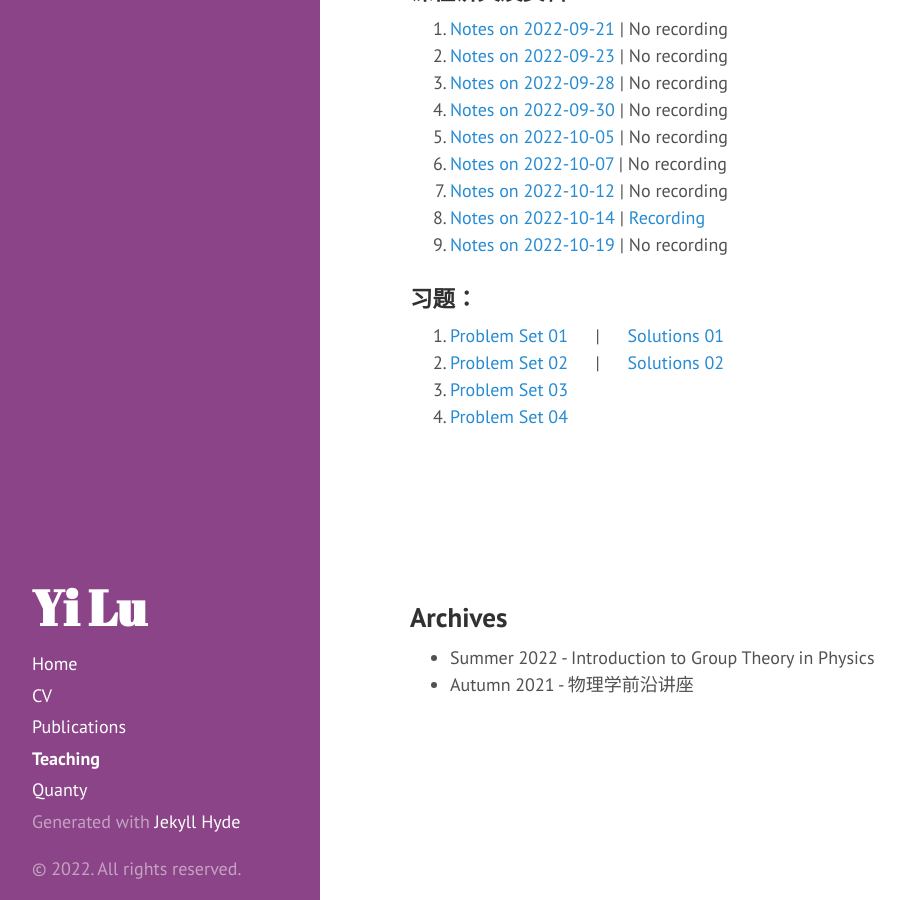
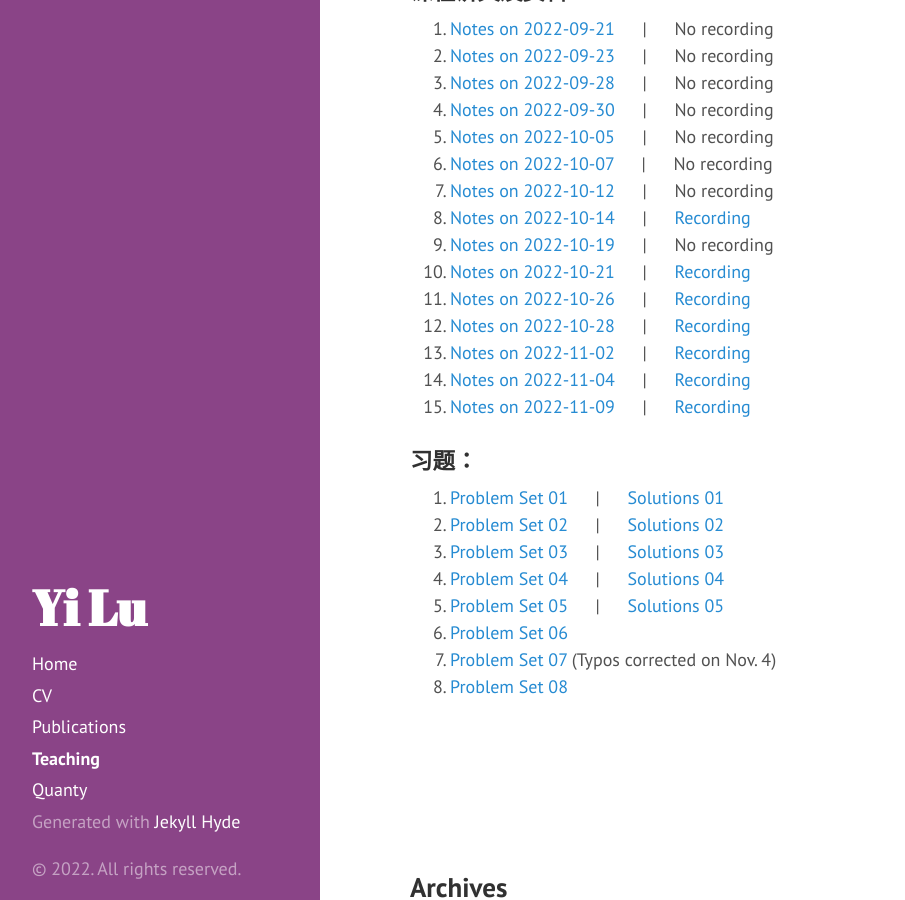
Before and after one commit to yilu/personal_site, a Jekyll site: the page built from teaching.md, in a window 1280 px wide and 900 px high, scrolled down 723 px. Shown: the whole window, without its empty margins (4-909 px from the left). Built offline with Jekyll 4.4.1, drawn with Linux system fonts in a browser that asks for light colours.

Commit message:
Updates.

```diff
--- a/teaching.md
+++ b/teaching.md
@@ -24,21 +24,31 @@ title: Teaching
   - 陈金全（南京大学），《群表示论的新途径》，上海科学技术出版社，1984
 
 ### 课程讲义及资料：
-  1. [Notes on 2022-09-21]({{ site.url }}/teaching/AS2022/GT/notes/2022-09-21.pdf) \|  No recording
-  2. [Notes on 2022-09-23]({{ site.url }}/teaching/AS2022/GT/notes/2022-09-23.pdf) \|  No recording
-  3. [Notes on 2022-09-28]({{ site.url }}/teaching/AS2022/GT/notes/2022-09-28.pdf) \|  No recording
-  4. [Notes on 2022-09-30]({{ site.url }}/teaching/AS2022/GT/notes/2022-09-30.pdf) \|  No recording
-  5. [Notes on 2022-10-05]({{ site.url }}/teaching/AS2022/GT/notes/2022-10-05.pdf) \|  No recording
-  6. [Notes on 2022-10-07]({{ site.url }}/teaching/AS2022/GT/notes/2022-10-07.pdf) \|  No recording
-  7. [Notes on 2022-10-12]({{ site.url }}/teaching/AS2022/GT/notes/2022-10-12.pdf) \|  No recording
-  8. [Notes on 2022-10-14]({{ site.url }}/teaching/AS2022/GT/notes/2022-10-14.pdf) \| [Recording](https://meeting.tencent.com/v2/cloud-record/share?id=97fc785c-d21c-4ab7-9a63-aca0b9031910&from=3)
-  9. [Notes on 2022-10-19]({{ site.url }}/teaching/AS2022/GT/notes/2022-10-19.pdf) \|  No recording
+   1. [Notes on 2022-09-21]({{ site.url }}/teaching/AS2022/GT/notes/2022-09-21.pdf) &emsp; \| &emsp; No recording
+   2. [Notes on 2022-09-23]({{ site.url }}/teaching/AS2022/GT/notes/2022-09-23.pdf) &emsp; \| &emsp; No recording
+   3. [Notes on 2022-09-28]({{ site.url }}/teaching/AS2022/GT/notes/2022-09-28.pdf) &emsp; \| &emsp; No recording
+   4. [Notes on 2022-09-30]({{ site.url }}/teaching/AS2022/GT/notes/2022-09-30.pdf) &emsp; \| &emsp; No recording
+   5. [Notes on 2022-10-05]({{ site.url }}/teaching/AS2022/GT/notes/2022-10-05.pdf) &emsp; \| &emsp; No recording
+   6. [Notes on 2022-10-07]({{ site.url }}/teaching/AS2022/GT/notes/2022-10-07.pdf) &emsp; \| &emsp; No recording
+   7. [Notes on 2022-10-12]({{ site.url }}/teaching/AS2022/GT/notes/2022-10-12.pdf) &emsp; \| &emsp; No recording
+   8. [Notes on 2022-10-14]({{ site.url }}/teaching/AS2022/GT/notes/2022-10-14.pdf) &emsp; \| &emsp; [Recording](https://meeting.tencent.com/v2/cloud-record/share?id=97fc785c-d21c-4ab7-9a63-aca0b9031910&from=3)
+   9. [Notes on 2022-10-19]({{ site.url }}/teaching/AS2022/GT/notes/2022-10-19.pdf) &emsp; \| &emsp; No recording
+  10. [Notes on 2022-10-21]({{ site.url }}/teaching/AS2022/GT/notes/2022-10-21.pdf) &emsp; \| &emsp; [Recording](https://meeting.tencent.com/v2/cloud-record/share?id=6d3035d8-7a3d-40ff-9b9c-02ed5201b757&from=3)
+  11. [Notes on 2022-10-26]({{ site.url }}/teaching/AS2022/GT/notes/2022-10-26.pdf) &emsp; \| &emsp; [Recording](https://meeting.tencent.com/v2/cloud-record/share?id=e4cbe3ec-a7e1-42ab-9122-905839a77c29&from=3)
+  12. [Notes on 2022-10-28]({{ site.url }}/teaching/AS2022/GT/notes/2022-10-28.pdf) &emsp; \| &emsp; [Recording](https://meeting.tencent.com/v2/cloud-record/share?id=20571576-a9f2-40a3-986f-9b5c84133137&from=3)
+  13. [Notes on 2022-11-02]({{ site.url }}/teaching/AS2022/GT/notes/2022-11-02.pdf) &emsp; \| &emsp; [Recording](https://meeting.tencent.com/v2/cloud-record/share?id=0e0b3891-9e0f-4238-8cb5-db53a8b1e98b&from=3)
+  14. [Notes on 2022-11-04]({{ site.url }}/teaching/AS2022/GT/notes/2022-11-04.pdf) &emsp; \| &emsp; [Recording](https://meeting.tencent.com/v2/cloud-record/share?id=616b3601-6da7-4676-8dd1-a0c753096a4f&from=3)
+  15. [Notes on 2022-11-09]({{ site.url }}/teaching/AS2022/GT/notes/2022-11-09.pdf) &emsp; \| &emsp; [Recording](https://meeting.tencent.com/v2/cloud-record/share?id=6071798a-599b-4392-961a-e1dc8c2a000b&from=3)
 
 ### 习题：
   1. [Problem Set 01]({{ site.url }}/teaching/AS2022/GT/hw/hw01.pdf) &emsp; \| &emsp; [Solutions 01]({{ site.url }}/teaching/AS2022/GT/sol/sol01.pdf)
   2. [Problem Set 02]({{ site.url }}/teaching/AS2022/GT/hw/hw02.pdf) &emsp; \| &emsp; [Solutions 02]({{ site.url }}/teaching/AS2022/GT/sol/sol02.pdf)
-  3. [Problem Set 03]({{ site.url }}/teaching/AS2022/GT/hw/hw03.pdf)
-  4. [Problem Set 04]({{ site.url }}/teaching/AS2022/GT/hw/hw04.pdf)
+  3. [Problem Set 03]({{ site.url }}/teaching/AS2022/GT/hw/hw03.pdf) &emsp; \| &emsp; [Solutions 03]({{ site.url }}/teaching/AS2022/GT/sol/sol03.pdf)
+  4. [Problem Set 04]({{ site.url }}/teaching/AS2022/GT/hw/hw04.pdf) &emsp; \| &emsp; [Solutions 04]({{ site.url }}/teaching/AS2022/GT/sol/sol04.pdf)
+  5. [Problem Set 05]({{ site.url }}/teaching/AS2022/GT/hw/hw05.pdf) &emsp; \| &emsp; [Solutions 05]({{ site.url }}/teaching/AS2022/GT/sol/sol05.pdf)
+  6. [Problem Set 06]({{ site.url }}/teaching/AS2022/GT/hw/hw06.pdf)
+  7. [Problem Set 07]({{ site.url }}/teaching/AS2022/GT/hw/hw07.pdf) (Typos corrected on Nov. 4)
+  8. [Problem Set 08]({{ site.url }}/teaching/AS2022/GT/hw/hw08.pdf)
 
 
 
```
Also changed, not shown: 15 other files.
